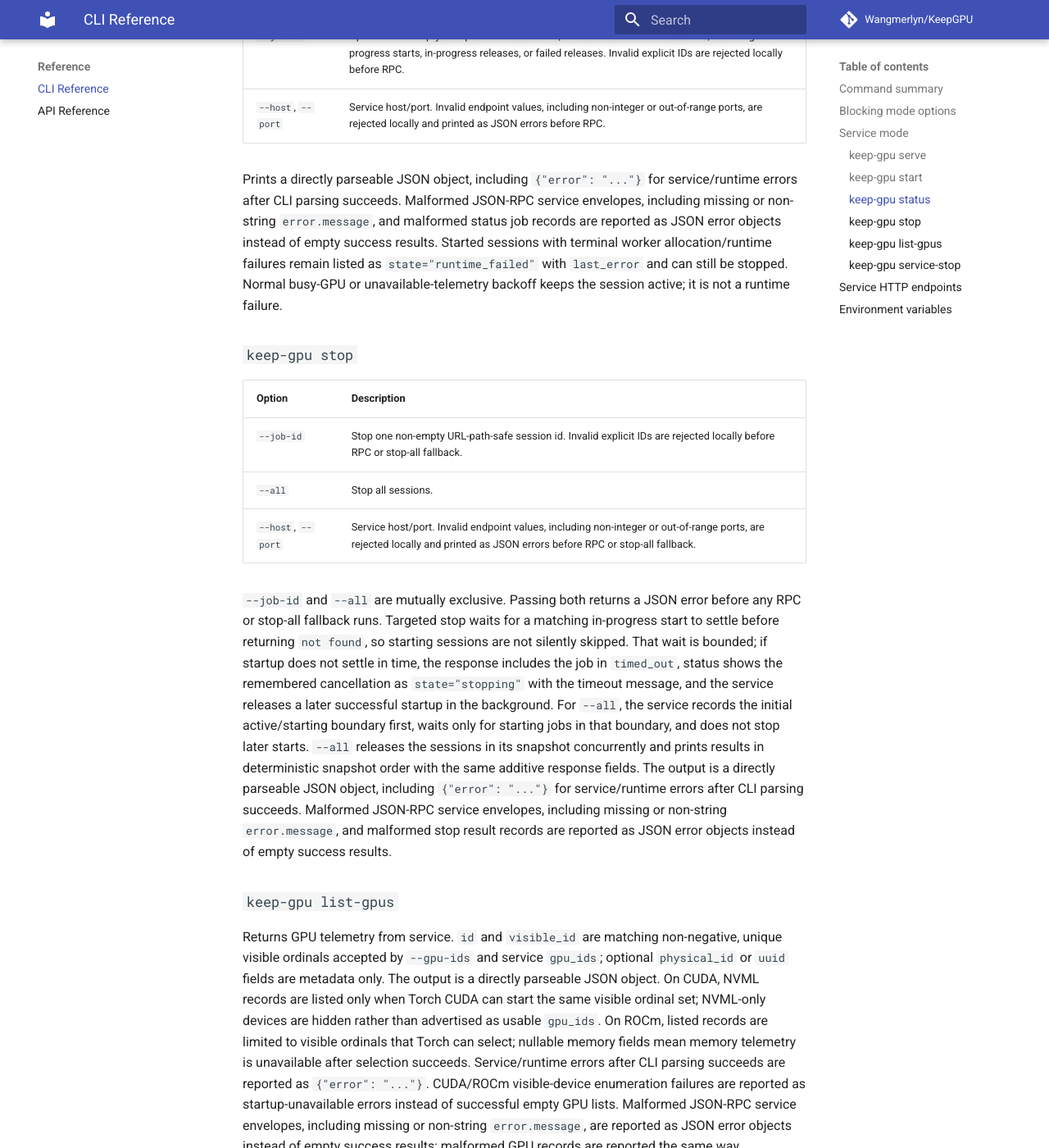
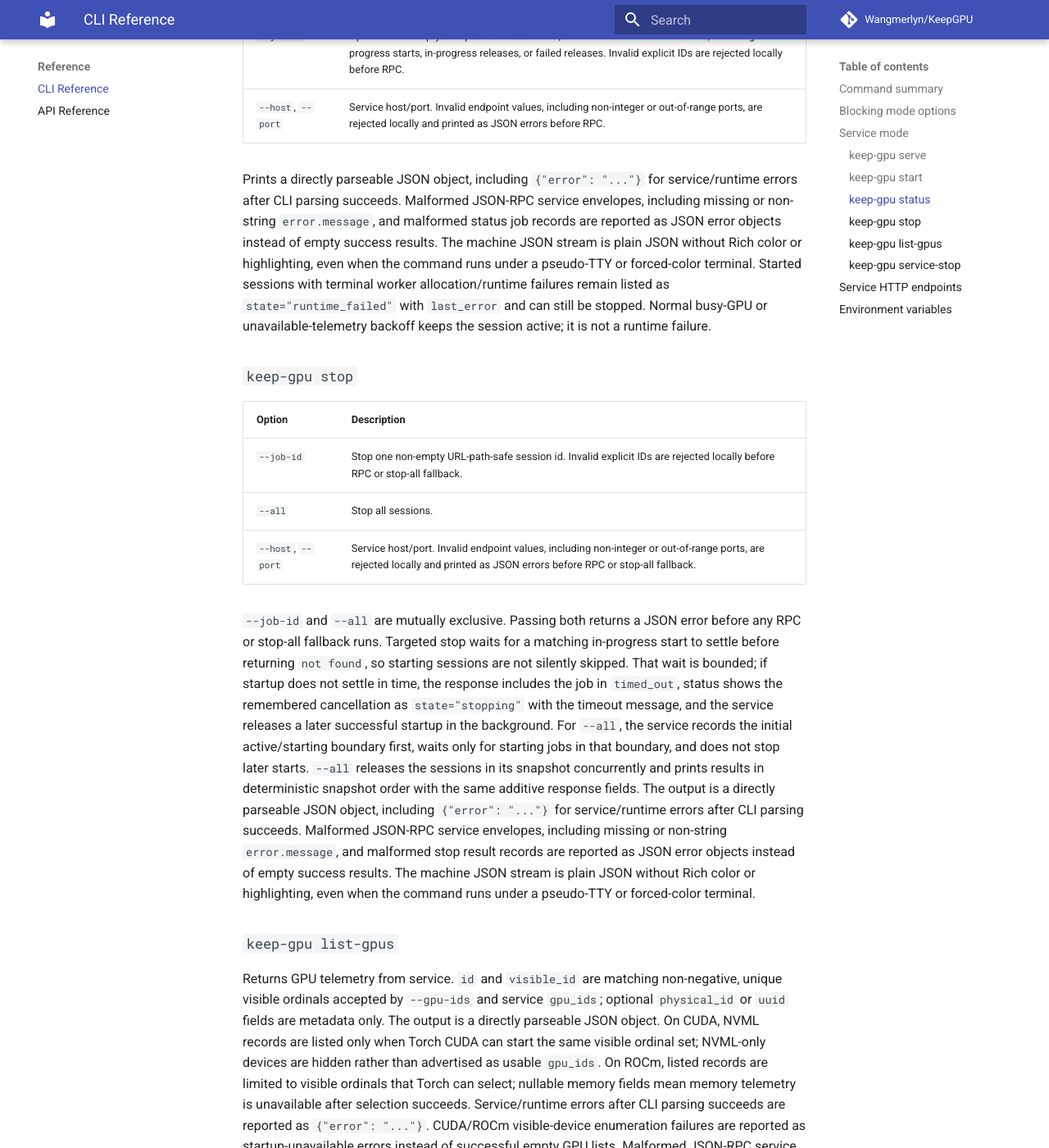
Before and after one commit to Wangmerlyn/KeepGPU, an MkDocs documentation site: the page built from docs/reference/cli.md, in a window 1280 px wide and 1400 px high, scrolled down 2586 px. Shown: the whole window at 82% size. Built offline with MkDocs 1.6.1 and Material for MkDocs 9.7.7, drawn with Linux system fonts in a browser that asks for light colours; comment, search, counter and statistics services are not loaded; some of the changed text lies outside the part shown.

Commit message:
fix(cli): keep service json ansi-free (#246)

```diff
--- a/docs/reference/cli.md
+++ b/docs/reference/cli.md
@@ -79,6 +79,8 @@
 service/runtime errors after CLI parsing succeeds. Malformed JSON-RPC service
 envelopes, including missing or non-string `error.message`, and malformed status
 job records are reported as JSON error objects instead of empty success results.
+The machine JSON stream is plain JSON without Rich color or highlighting, even
+when the command runs under a pseudo-TTY or forced-color terminal.
 Started sessions with terminal worker allocation/runtime failures remain listed
 as `state="runtime_failed"` with `last_error` and can still be stopped. Normal
 busy-GPU or unavailable-telemetry backoff keeps the session active; it is not a
@@ -109,6 +111,8 @@
 envelopes, including missing or non-string `error.message`, and malformed stop
 result records are reported as JSON error objects instead of empty success
 results.
+The machine JSON stream is plain JSON without Rich color or highlighting, even
+when the command runs under a pseudo-TTY or forced-color terminal.
 
 ### `keep-gpu list-gpus`
 
@@ -128,6 +132,8 @@
 results; malformed GPU records are reported the same way. `utilization` is
 either `null` or a finite number from `0` to `100`;
 out-of-range telemetry is unavailable, not idle.
+The machine JSON stream is plain JSON without Rich color or highlighting, even
+when the command runs under a pseudo-TTY or forced-color terminal.
 Invalid endpoint values, including non-integer or out-of-range ports, are
 reported as JSON errors before RPC.
 
```
Also changed, not shown: AGENTS.md (+6 -1 lines), docs/guides/cli.md (+2 -0 lines), docs/plans/fix-cli-json-output.md (+22 -3 lines), 2 other files.
